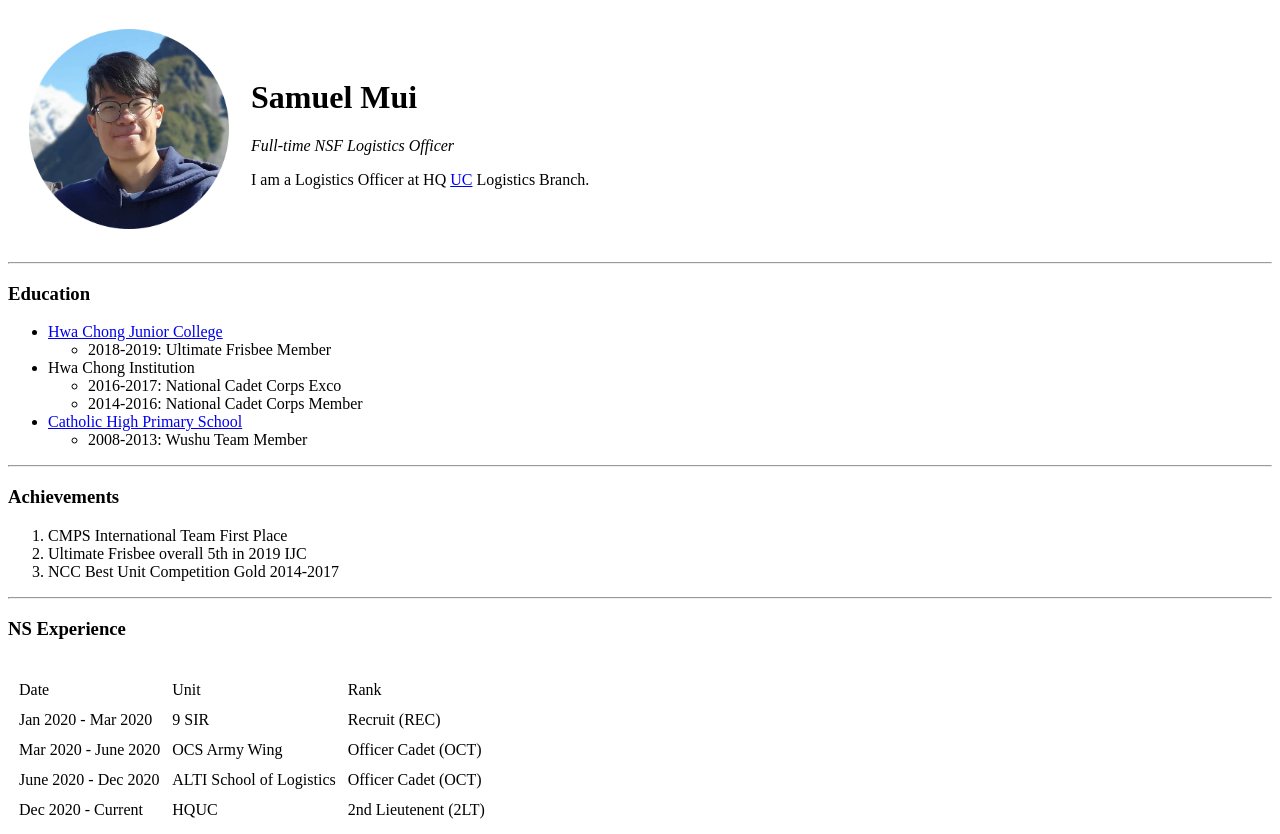
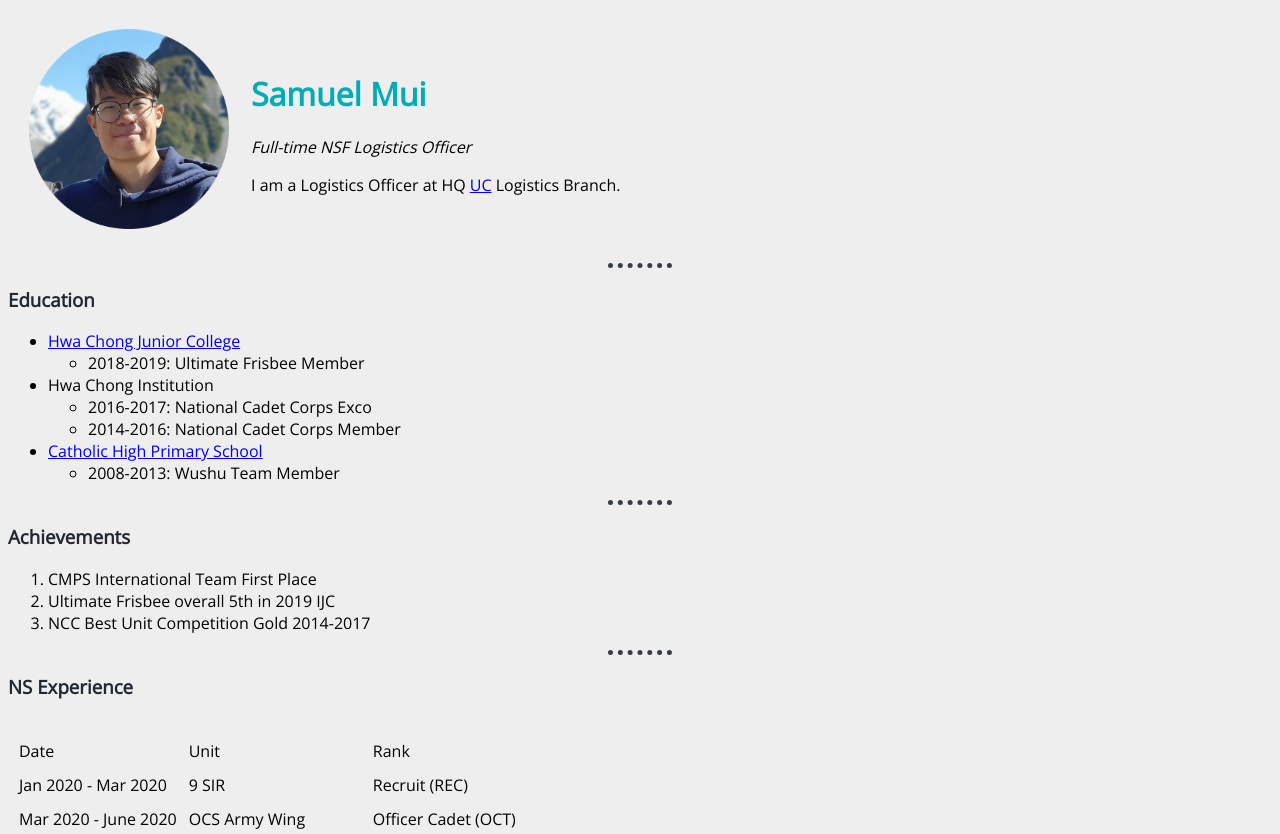
Before and after one commit to samuelmui8/cv, a plain HTML site: page index.html in a window 1280 px wide. Shown: the top 834 px of the page. Drawn offline with nearby package versions, Linux system fonts and the light colour scheme.

Commit message:
Add files via upload

```diff
--- /dev/null
+++ b/css/styles.css
@@ -0,0 +1,20 @@
+body {
+  background-color: #eeeeee;
+  font-family: 'Open Sans', sans-serif;
+}
+
+hr {
+  border-style: none;
+  border-top-style: dotted;
+  border-width: 5px;
+  border-color: #393e46;
+  width: 5%;
+}
+
+h1 {
+  color: #00adb5;
+}
+
+h3 {
+  color: #222831;
+}
--- a/index.html
+++ b/index.html
@@ -4,6 +4,9 @@
 <head>
   <meta charset="utf-8">
   <title>Samuel's Personal Site</title>
+  <link rel="preconnect" href="https://fonts.gstatic.com">
+<link href="https://fonts.googleapis.com/css2?family=Open+Sans:wght@300&display=swap" rel="stylesheet">
+  <link rel="stylesheet" href="css/styles.css" />
 </head>
 
 <body>
```
Also changed, not shown: contact.html (+1 -0 lines).
